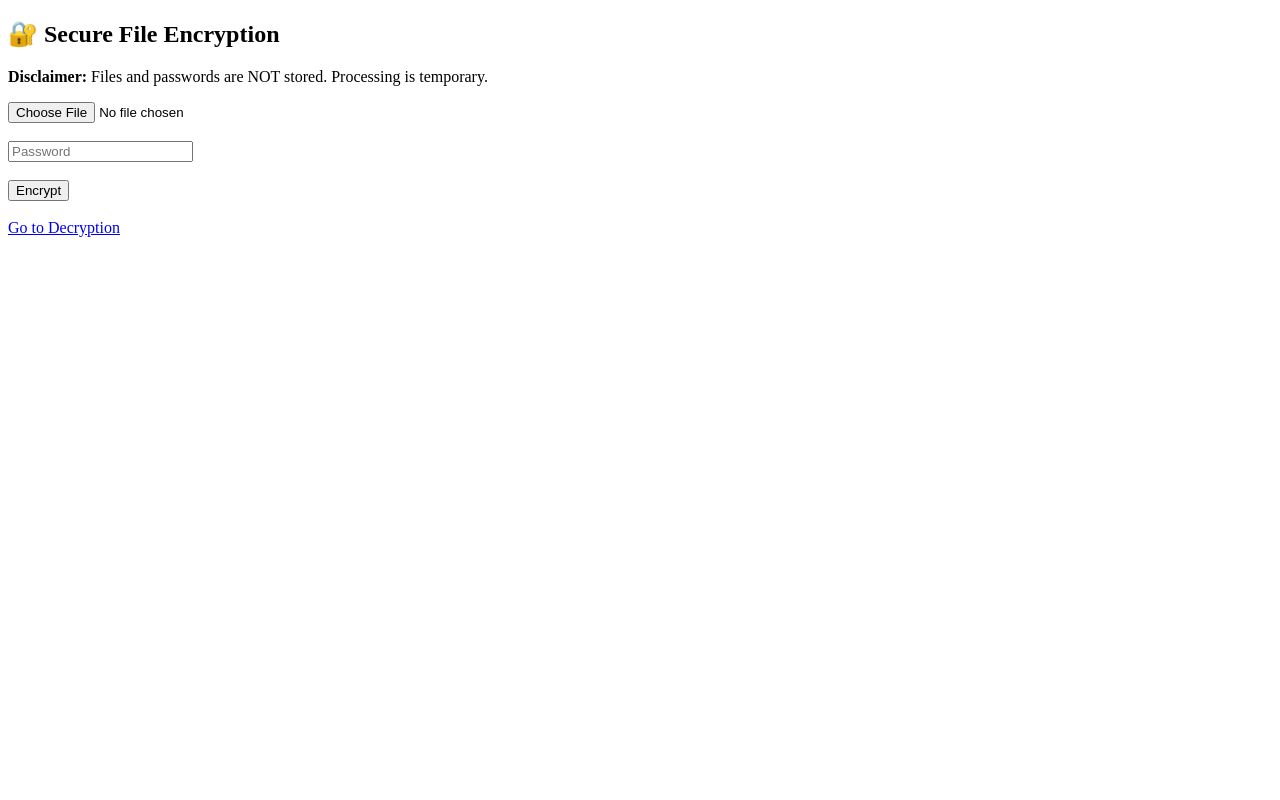
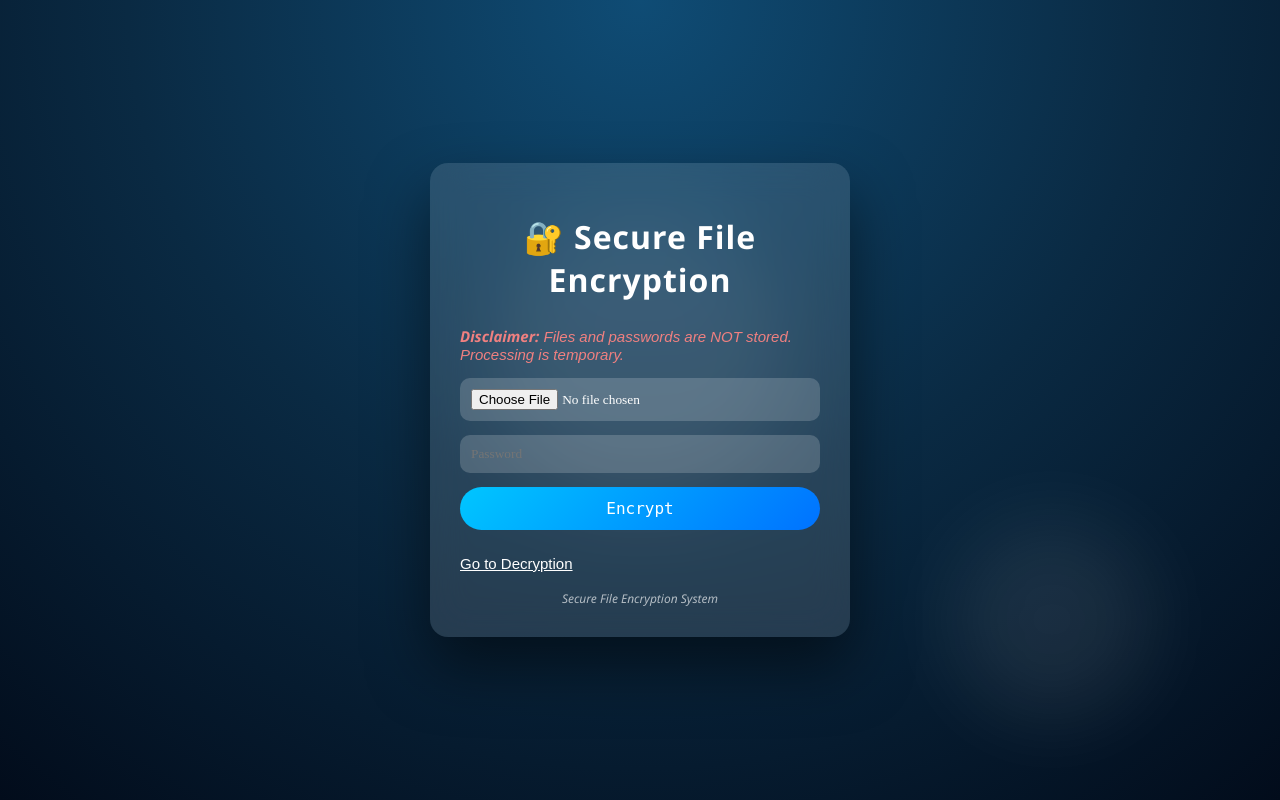
Before and after one commit to sritamasarkar494-code/secure-file-encryption-web, a Flask app: template templates/index.html in a window 1280 px wide. Run offline with Flask 3, Linux system fonts and the light colour scheme; the template is opened without the code that fills it, so the values that code supplies are empty.

Commit message:
Revamp index.html layout and add styles

```diff
--- a/templates/index.html
+++ b/templates/index.html
@@ -2,23 +2,32 @@
 <html>
 <head>
   <title>Secure File Encryption</title>
+  <link rel="stylesheet" href="{{ url_for('static', filename='css/style.css') }}">
 </head>
 <body>
-  <h2>🔐 Secure File Encryption</h2>
 
-  <p><strong>Disclaimer:</strong> Files and passwords are NOT stored. Processing is temporary.</p>
+  <div class="container">
+    <h1>🔐 Secure File Encryption</h1>
 
-  <form method="POST" enctype="multipart/form-data">
-    <input type="file" name="file" required><br><br>
-    <input type="password" name="password" placeholder="Password" required><br><br>
-    <button type="submit">Encrypt</button>
-  </form>
+    <p class = "disclaimer"><strong>Disclaimer:</strong> Files and passwords are NOT stored. Processing is temporary.</p>
 
-  <br>
-  <a href="/decrypt">Go to Decryption</a>
+    <form method="POST" enctype="multipart/form-data">
+      <input type="file" name="file" required>
+      <input type="password" name="password" placeholder="Password" required>
+      <button type="submit" class="encrypt-btn">Encrypt</button>
+    </form>
 
-  {% for msg in get_flashed_messages() %}
-    <p style="color:red">{{ msg }}</p>
-  {% endfor %}
+    <br>
+    <a href="/decrypt" class="nav-link">Go to Decryption</a>
+
+    {% for msg in get_flashed_messages() %}
+      <p style="color:#ff6b6b; margin-top:10px;">{{ msg }}</p>
+    {% endfor %}
+
+    <div class="footer">
+      Secure File Encryption System
+    </div>
+  </div>
+
 </body>
 </html>
```
